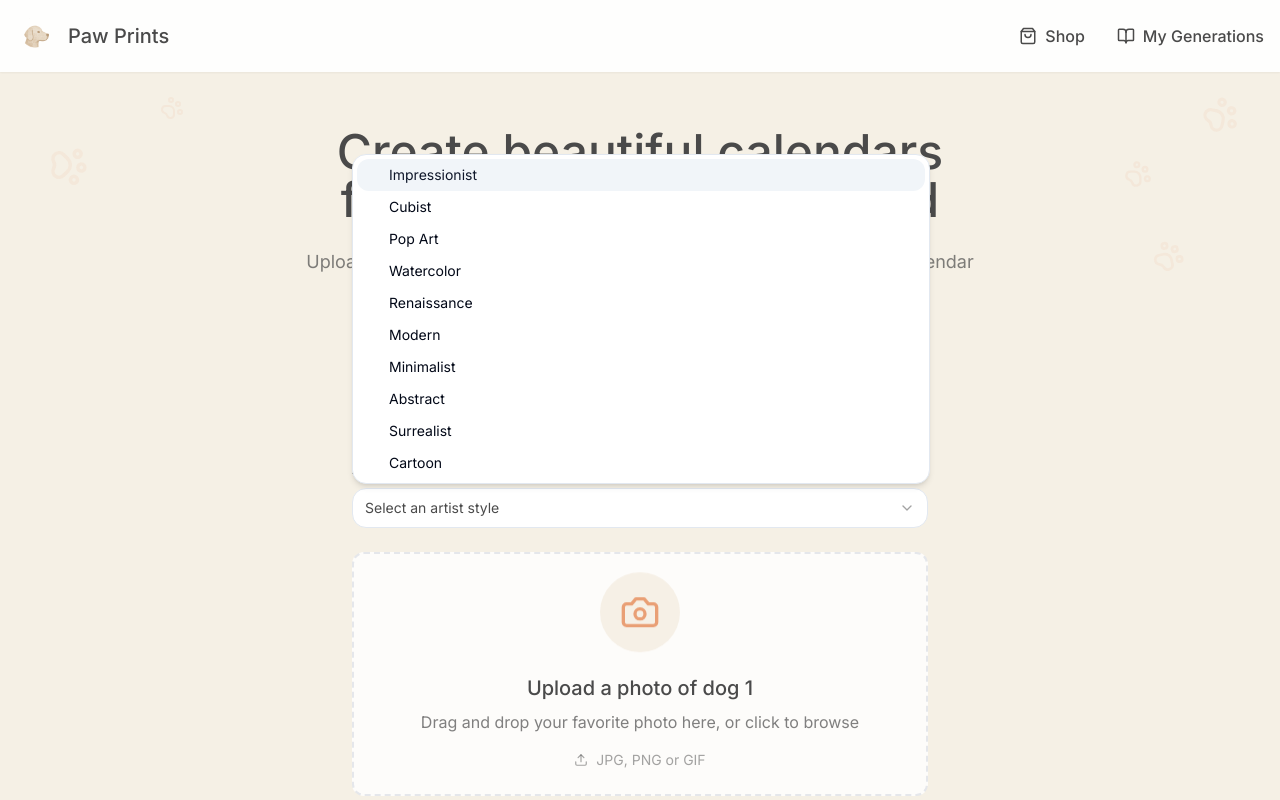
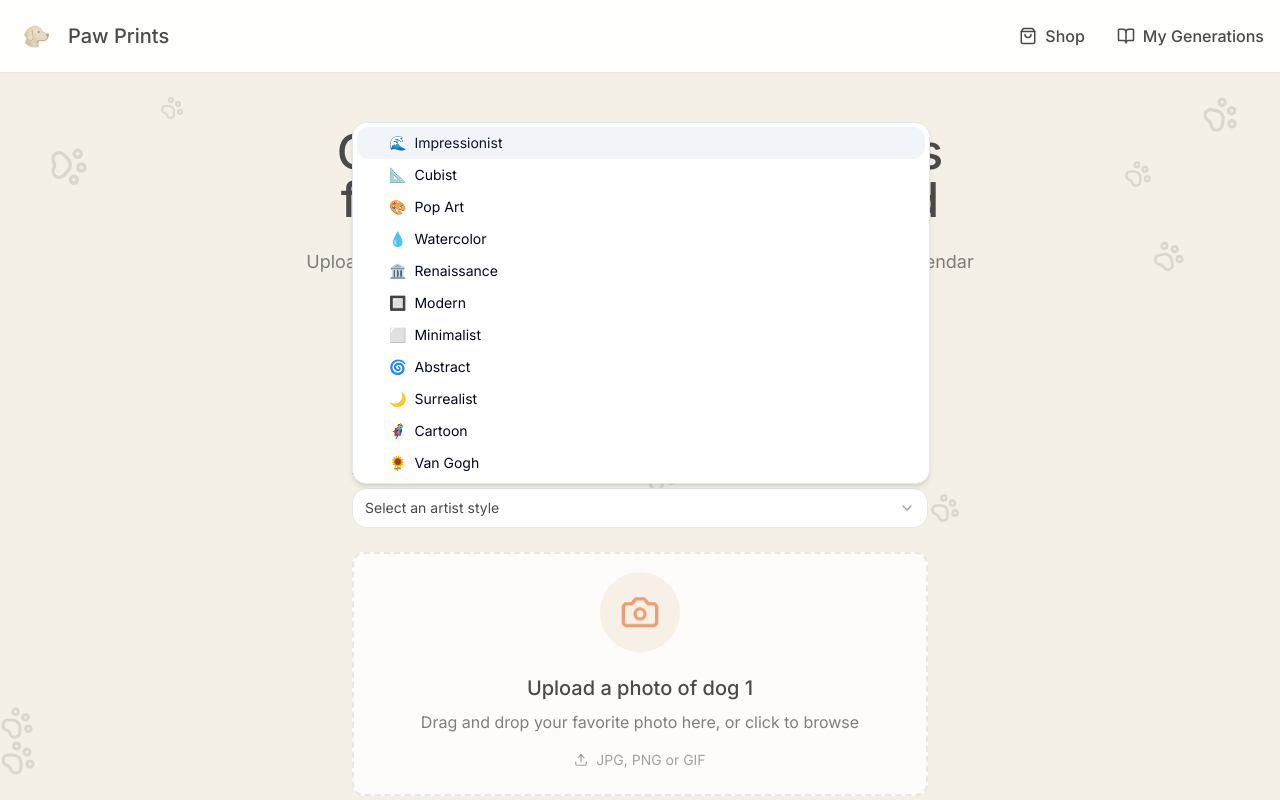
Before and after one commit to georgeavery22/paw-prints-photo-flow, a React (Vite) app: page / in a window 1280 px wide. Both pictures are taken after a click on the button "Select an artist style". Shown: the top 800 px of the page. Built offline with nearby package versions, Linux system fonts and the light colour scheme.

Commit message:
feat: Improve paw print background and artist style dropdown
- Change paw print color to be darker and extend across the whole page.
- Add iconic examples next to each artist style in the dropdown.
- Include Van Gogh in the artist style list.

```diff
--- a/src/components/PhotoUpload.tsx
+++ b/src/components/PhotoUpload.tsx
@@ -6,18 +6,19 @@ import { cn } from '@/lib/utils';
 import { Select, SelectContent, SelectItem, SelectTrigger, SelectValue } from "@/components/ui/select";
 import { Button } from "@/components/ui/button";
 
-// Artist style options
+// Artist style options with iconic examples
 const artistStyles = [
-  "Impressionist",
-  "Cubist",
-  "Pop Art",
-  "Watercolor",
-  "Renaissance",
-  "Modern",
-  "Minimalist",
-  "Abstract",
-  "Surrealist",
-  "Cartoon"
+  { name: "Impressionist", icon: "🌊" }, // Monet's water lilies
+  { name: "Cubist", icon: "📐" }, // Picasso's geometric figures
+  { name: "Pop Art", icon: "🎨" }, // Warhol's bright colors
+  { name: "Watercolor", icon: "💧" }, // Turner's soft edges
+  { name: "Renaissance", icon: "🏛️" }, // Da Vinci's classical style
+  { name: "Modern", icon: "🔲" }, // Mondrian's blocks
+  { name: "Minimalist", icon: "⬜" }, // Malevich's simplicity
+  { name: "Abstract", icon: "🌀" }, // Kandinsky's shapes
+  { name: "Surrealist", icon: "🌙" }, // Dali's dreamscapes
+  { name: "Cartoon", icon: "🦸" }, // Comic book style
+  { name: "Van Gogh", icon: "🌻" }, // Starry Night/Sunflowers
 ];
 
 const PhotoUpload = () => {
@@ -217,8 +218,11 @@ const PhotoUpload = () => {
             </SelectTrigger>
             <SelectContent>
               {artistStyles.map((style) => (
-                <SelectItem key={style} value={style}>
-                  {style}
+                <SelectItem key={style.name} value={style.name}>
+                  <div className="flex items-center gap-2">
+                    <span>{style.icon}</span>
+                    <span>{style.name}</span>
+                  </div>
                 </SelectItem>
               ))}
             </SelectContent>
--- a/src/pages/Index.tsx
+++ b/src/pages/Index.tsx
@@ -13,35 +13,55 @@ const Index = () => {
       <div className="absolute inset-0 overflow-hidden pointer-events-none z-0">
         {/* Top right paw prints */}
         <div className="absolute top-24 right-10 transform rotate-12">
-          <PawPrint size={38} className="text-pawprints-terracotta/10" />
+          <PawPrint size={38} className="text-pawprints-darktext/15" />
         </div>
         <div className="absolute top-40 right-32 transform rotate-15">
-          <PawPrint size={28} className="text-pawprints-terracotta/10" />
+          <PawPrint size={28} className="text-pawprints-darktext/15" />
         </div>
         <div className="absolute top-60 right-24 transform -rotate-12">
-          <PawPrint size={32} className="text-pawprints-terracotta/10" />
+          <PawPrint size={32} className="text-pawprints-darktext/15" />
         </div>
 
         {/* Top left paw prints */}
         <div className="absolute top-36 left-12 transform rotate-45">
-          <PawPrint size={42} className="text-pawprints-terracotta/10" />
+          <PawPrint size={42} className="text-pawprints-darktext/15" />
         </div>
         <div className="absolute top-24 left-40 transform rotate-15">
-          <PawPrint size={24} className="text-pawprints-terracotta/10" />
+          <PawPrint size={24} className="text-pawprints-darktext/15" />
         </div>
 
         {/* Bottom paw prints */}
         <div className="absolute bottom-40 left-1/4 transform -rotate-12">
-          <PawPrint size={32} className="text-pawprints-terracotta/10" />
+          <PawPrint size={32} className="text-pawprints-darktext/15" />
         </div>
         <div className="absolute bottom-60 right-1/3 transform rotate-45">
-          <PawPrint size={36} className="text-pawprints-terracotta/10" />
+          <PawPrint size={36} className="text-pawprints-darktext/15" />
         </div>
         <div className="absolute bottom-32 right-12 transform -rotate-20">
-          <PawPrint size={30} className="text-pawprints-terracotta/10" />
+          <PawPrint size={30} className="text-pawprints-darktext/15" />
         </div>
         <div className="absolute bottom-24 left-20 transform rotate-30">
-          <PawPrint size={34} className="text-pawprints-terracotta/10" />
+          <PawPrint size={34} className="text-pawprints-darktext/15" />
+        </div>
+
+        {/* Additional paw prints across the page */}
+        <div className="absolute top-1/2 left-1/5 transform rotate-25">
+          <PawPrint size={36} className="text-pawprints-darktext/15" />
+        </div>
+        <div className="absolute top-1/3 right-1/4 transform -rotate-15">
+          <PawPrint size={30} className="text-pawprints-darktext/15" />
+        </div>
+        <div className="absolute bottom-1/2 right-1/5 transform rotate-40">
+          <PawPrint size={34} className="text-pawprints-darktext/15" />
+        </div>
+        <div className="absolute top-3/4 left-1/3 transform -rotate-10">
+          <PawPrint size={28} className="text-pawprints-darktext/15" />
+        </div>
+        <div className="absolute top-2/3 right-1/2 transform rotate-20">
+          <PawPrint size={32} className="text-pawprints-darktext/15" />
+        </div>
+        <div className="absolute bottom-2/3 left-1/2 transform -rotate-25">
+          <PawPrint size={38} className="text-pawprints-darktext/15" />
         </div>
       </div>
 
```
